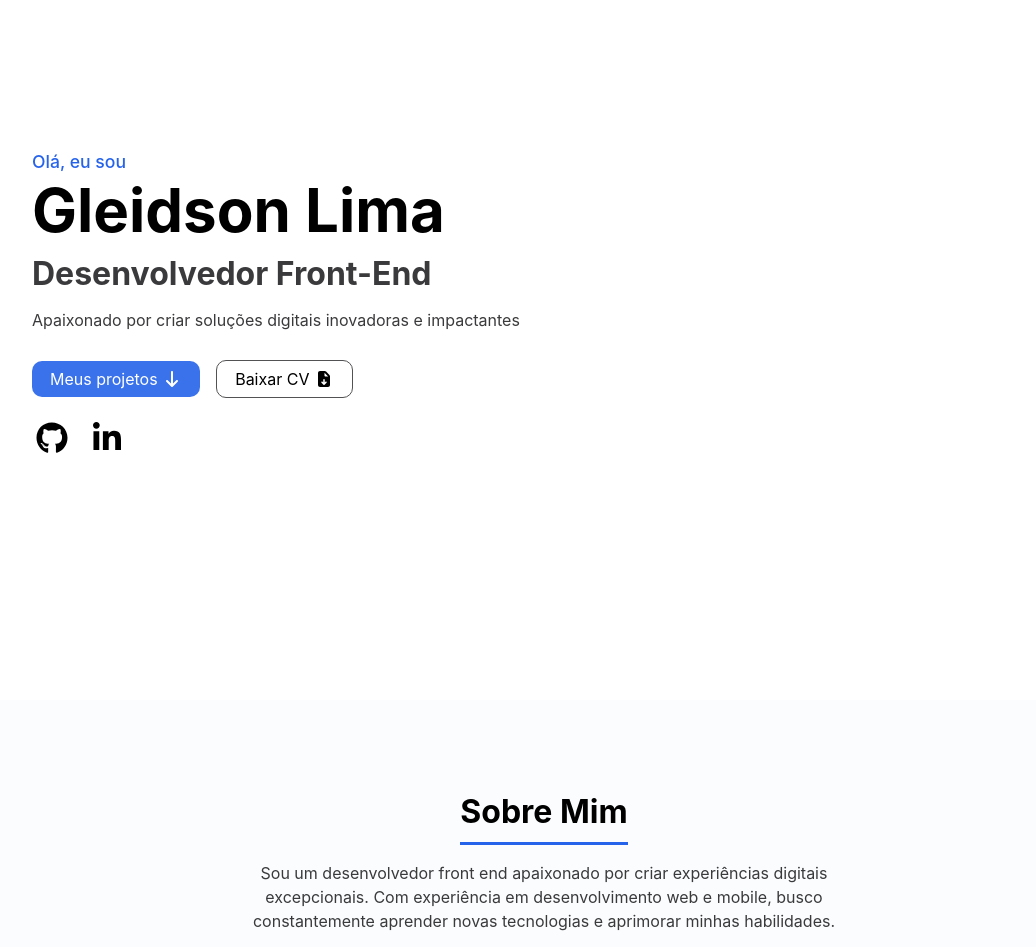
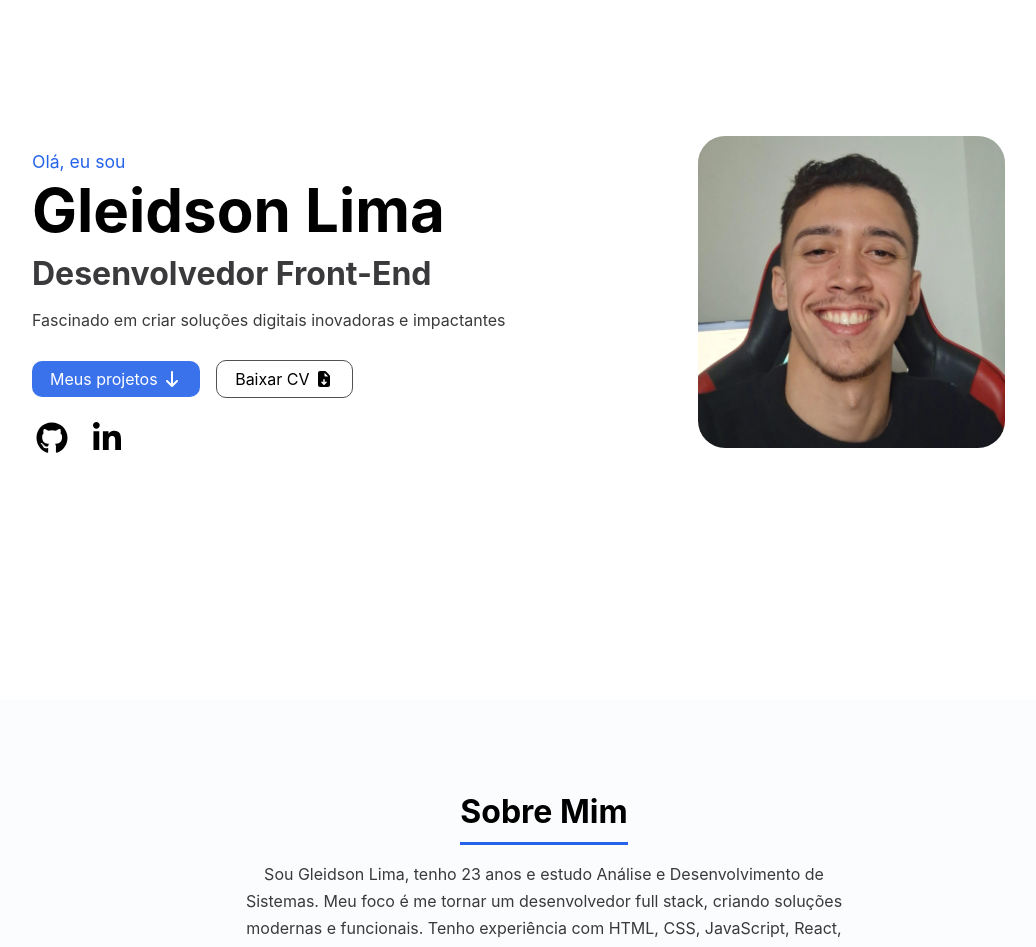
Before and after one commit to Gleidsonj/portfolio, a React (Vite) app: page / in a window 1280 px wide. Shown: the part 100-1047 px from the top of the page, without its empty margins (96-1132 px from the left). Built offline with nearby package versions, Linux system fonts and the light colour scheme.

Commit message:
adicionando melhorias

```diff
--- a/src/components/Introduce.css
+++ b/src/components/Introduce.css
@@ -12,6 +12,8 @@
     display: flex;
     width: 80%;
     margin: 0 auto;
+    justify-content: space-between;
+    align-items: center;
 }
 
 .introdution .container-01 {
@@ -26,7 +28,6 @@
 
 .introdution .container-01 .myName span {
     color: #2563EB;
-    font-weight: 500;
     font-size: 1.1rem;
 }
 
@@ -74,10 +75,18 @@
 }
 
 /*-- foto --*/
+.container-02 {
+    display: flex;
+    width: 40%;
+    align-items: center;
+    justify-content: center;
+    padding-bottom: 1rem;
+}
+
 .container-02 img {
-    width: 10rem;
-    height: 10rem;
-    border-radius: 50%;
+    width: 75%;
+    border-radius: 1.7rem;
+    justify-content: flex-end;
 }
 
 .introdution .icon {
@@ -85,6 +94,12 @@
 }
 
 /* media querie - responsividade */
+
+@media (max-width: 1000px) {
+    .container-02 img {
+        display: none;
+    }
+}
 
 @media (max-width: 520px) {
     .introdution .container-01 .myName h1 {
--- a/src/components/Introduce.jsx
+++ b/src/components/Introduce.jsx
@@ -15,7 +15,7 @@ function Introduce() {
                         <span>Olá, eu sou</span>
                         <h1>Gleidson Lima</h1>
                         <h2>Desenvolvedor Front-End</h2>
-                        <p>Apaixonado por criar soluções digitais inovadoras e impactantes</p>
+                        <p>Fascinado em criar soluções digitais inovadoras e impactantes</p>
                     </div>
 
                     <div className='link-cv'>
@@ -40,7 +40,7 @@ function Introduce() {
                 </div>
 
                 <div className='container-02'>
-                    {/* Espaço para imagens ou conteúdo extra */}
+                    <img src="/foto-perfil.jpg" alt="" />
                 </div>
             </section>
         </main>
--- a/src/components/Projetos.css
+++ b/src/components/Projetos.css
@@ -81,6 +81,19 @@
     gap: 2rem;
 }
 
+/*-- Button de mais projetos --*/
+#projetos {
+    text-decoration: none;
+    padding: 8px 18px;
+    border-radius: 10px;
+
+    color: #000;
+    border: 1px solid var(--colorText-4);
+    color: var(--colorText-2);
+    font-size: .9rem;
+    background-color: var(--bgColor-cards);
+}
+
 svg {
     color: var(--iconsColor);
     width: 1rem;
--- a/src/components/Projetos.jsx
+++ b/src/components/Projetos.jsx
@@ -57,8 +57,8 @@ function Projetos() {
                             </div>
                         </div>
                     </div>
-
                 </section>
+                <a href="https://github.com/Gleidsonj?tab=repositories" id='projetos' className='hover' target='_blank'>Ver todos no Github <FontAwesomeIcon icon={faGithub} size="1x" /></a>
             </section>
         </section>
     );
--- a/src/components/Sobre.css
+++ b/src/components/Sobre.css
@@ -28,6 +28,7 @@
 .sobre-mim .container-1 {
     display: flex;
     flex-direction: column;
+    width: 100%;
 }
 
 /* -- seção dentro do container 1 -- */
@@ -39,7 +40,8 @@
 
 .container-1 .secao-1 p {
     color: var(--colorText-3);
-    line-height: 1.5rem;
+    line-height: 1.7rem;
+    font-size: 1rem;
 }
 
 .container-1 .secao-2 {
--- a/src/components/Sobre.jsx
+++ b/src/components/Sobre.jsx
@@ -11,11 +11,11 @@ function Sobre() {
                 <h2>Sobre Mim</h2>
                 <div className='container-1'>
                     <div className='secao-1'>
-                        <p>Sou um desenvolvedor front end apaixonado por criar experiências digitais excepcionais. Com experiência em desenvolvimento web e mobile, busco constantemente aprender novas tecnologias e aprimorar minhas habilidades.</p>
+                        <p>Sou Gleidson Lima, tenho 23 anos e estudo Análise e Desenvolvimento de Sistemas. Meu foco é me tornar um desenvolvedor full stack, criando soluções modernas e funcionais. Tenho experiência com HTML, CSS, JavaScript, React, Git e GitHub, e estou sempre em busca de novas ferramentas e conhecimentos para entregar projetos cada vez melhores.</p>
                     </div>
                     <div className='secao-2'>
                         <div>
-                            <FontAwesomeIcon icon={faBriefcase} id='iconColor' size='2x'/>
+                            <FontAwesomeIcon icon={faBriefcase} id='iconColor' size='2x' />
                             <h3>1+</h3>
                             <p>Anos de experiência</p>
                         </div>
@@ -26,9 +26,7 @@ function Sobre() {
                         </div>
                     </div>
                 </div>
-                <div className='container-2'>
 
-                </div>
             </section>
         </section>
     )
```
Also changed, not shown: public/foto-perfil.jpg (added), public/segunda-foto.jpg (added).
